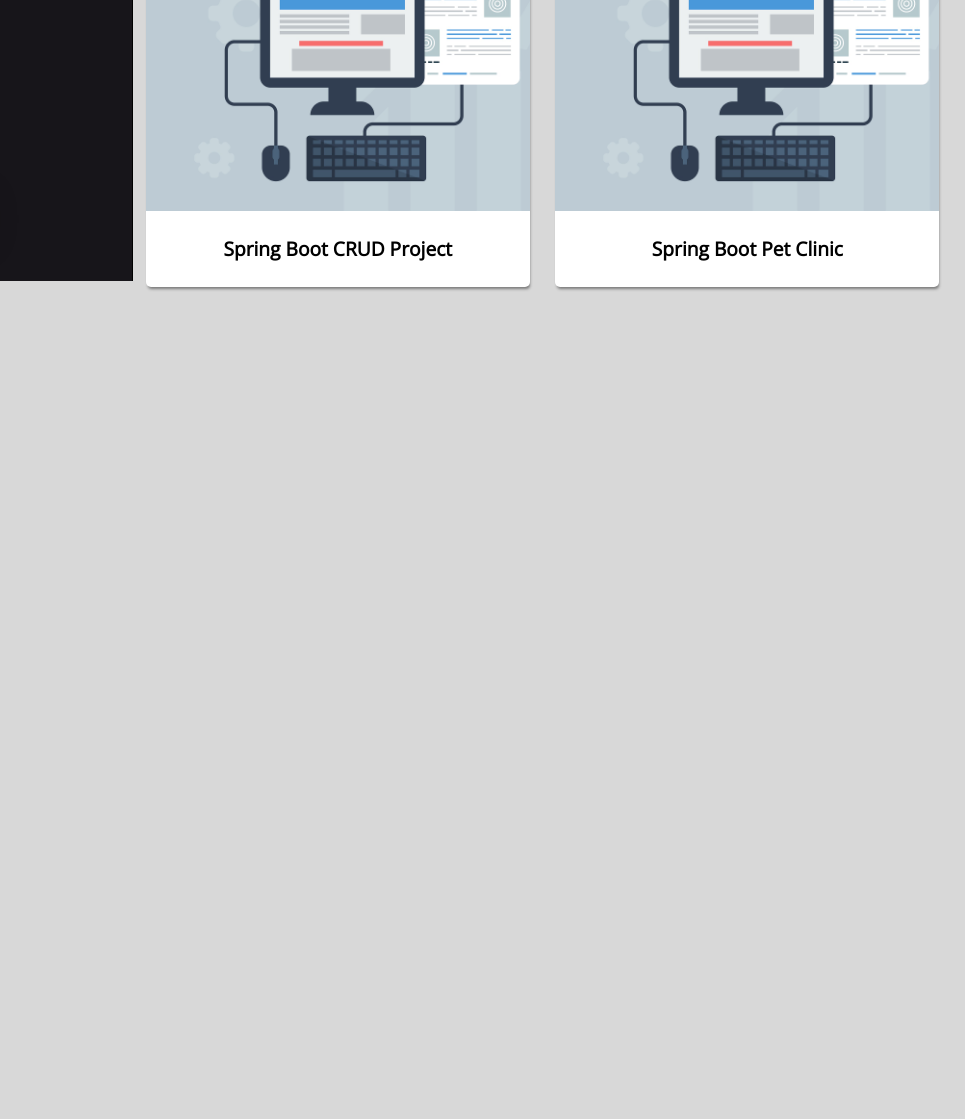
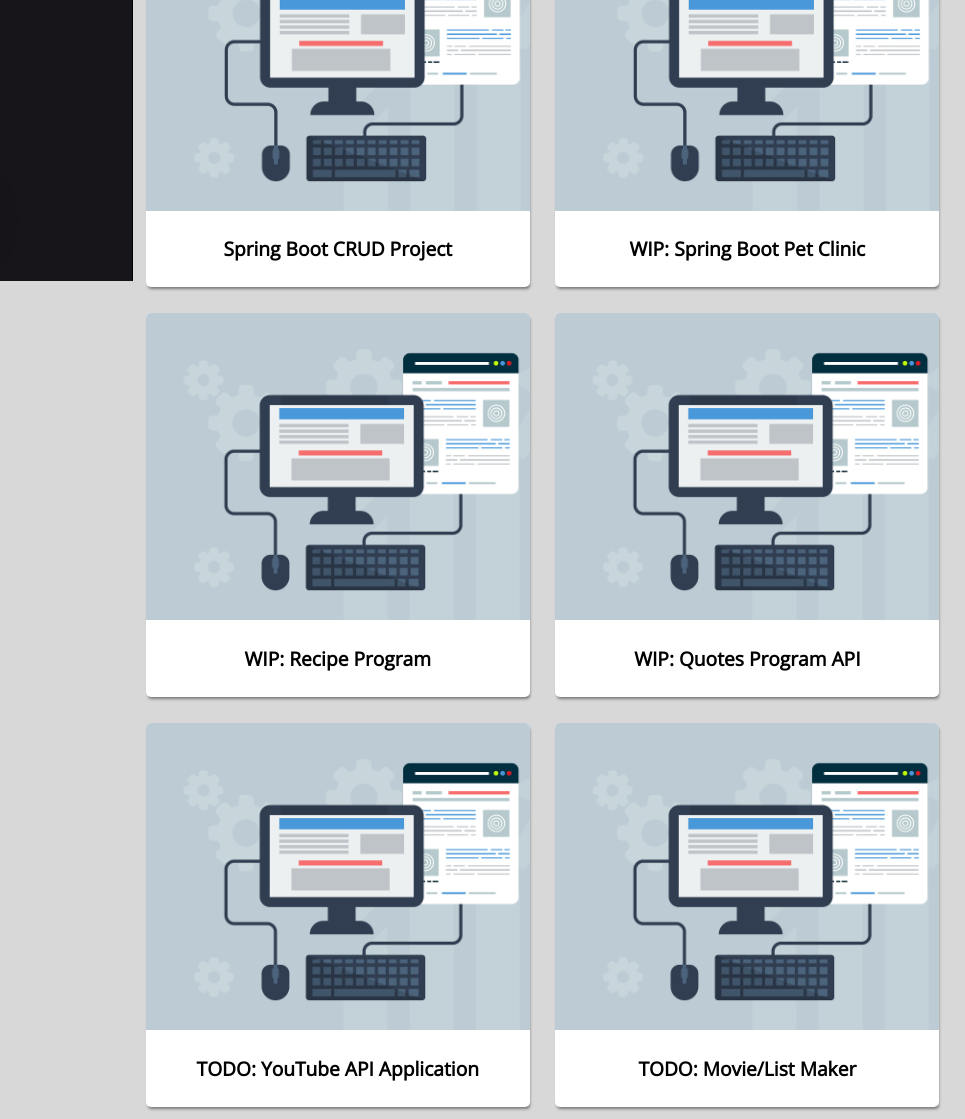
Before and after one commit to Ivanhola/Ivanholagithubio-old, a plain HTML site: page projects.html in a window 1280 px wide. Shown: the part 519-1638 px from the top of the page, 315-1280 px from the left. Before the commit the page ends 819 px from the top, so only its background shows below. Drawn offline with nearby package versions, Linux system fonts and the light colour scheme.

Commit message:
Added TODO

```diff
--- a/projects.html
+++ b/projects.html
@@ -70,7 +70,56 @@
                                         <span class="link-spanner"></span>
 
                                     </a>
-                                <strong><p>Spring Boot Pet Clinic</p></strong>
+                                <strong><p>WIP: Spring Boot Pet Clinic</p></strong>
+                            </div>
+                    </div>
+            </div>
+            <div class="pageContent3">
+                    <div class="page-container">
+                            <div class="image1"></div>
+                            <div class="caption">
+                                    <a href="https://github.com/Ivanhola/Spring-Framework-Course-Learning/tree/master/Spring%20Udemy%20Course%20-%20Advanced/RecipeProject" target="_blank">
+                                        <span class="link-spanner"></span>
+
+                                    </a>
+                                <strong><p>WIP: Recipe Program</p></strong>
+                            </div>
+                    </div>
+            </div>
+            <div class="pageContent3">
+                    <div class="page-container">
+                            <div class="image1"></div>
+                            <div class="caption">
+                                    <a href="https://github.com/Ivanhola/Spring-Framework-Course-Learning/tree/master/QuotesForThoseYouLove" target="_blank">
+                                        <span class="link-spanner"></span>
+
+                                    </a>
+                                <strong><p>WIP: Quotes Program API</p></strong>
+                            </div>
+                    </div>
+            </div>
+            <div class="pageContent3">
+                    <div class="page-container">
+                            <div class="image1"></div>
+                            <div class="caption">
+                                    <a href="" target="_blank">
+                                        <span class="link-spanner"></span>
+
+                                    </a>
+                                <strong><p>TODO: YouTube API Application</p></strong>
+                            </div>
+                    </div>
+            </div>
+
+            <div class="pageContent3">
+                    <div class="page-container">
+                            <div class="image1"></div>
+                            <div class="caption">
+                                    <a href="" target="_blank">
+                                        <span class="link-spanner"></span>
+
+                                    </a>
+                                <strong><p>TODO: Movie/List Maker</p></strong>
                             </div>
                     </div>
             </div>
```
Also changed, not shown: 1 other file.
